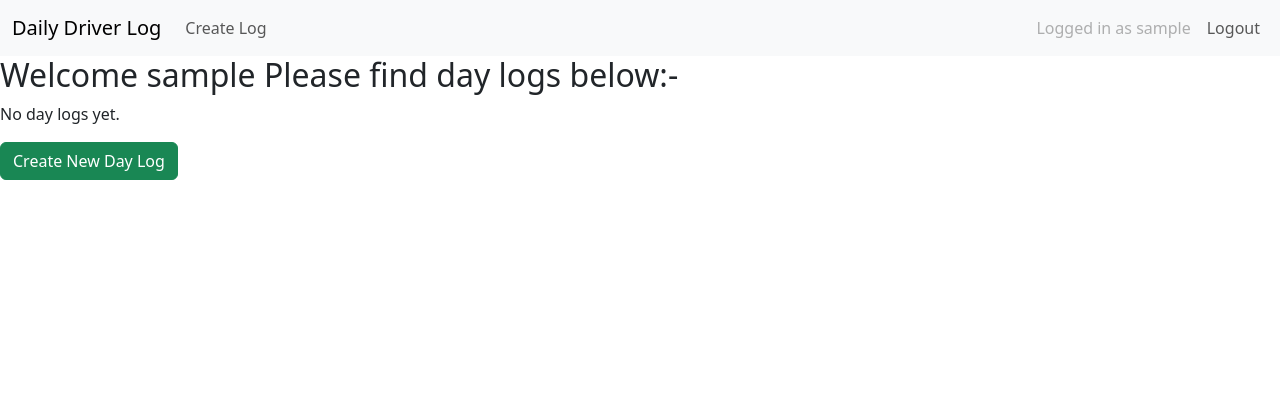
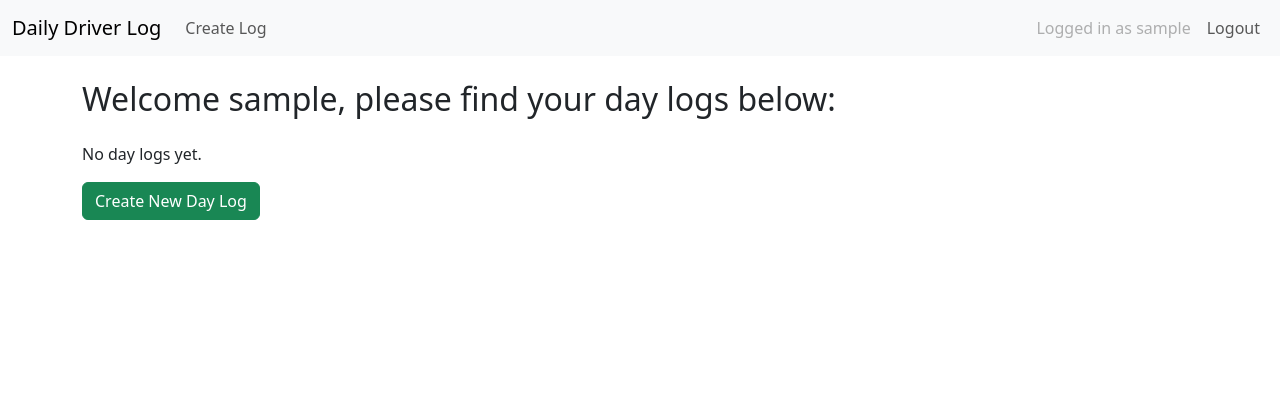
Before and after one commit to TheRealMcCall/daily_driver_log, a Django app: page /dashboard/ in a window 1280 px wide. Shown: the top 420 px of the page. Run offline with Django 5.2, Linux system fonts and the light colour scheme; the visitor is signed in with stand-in values (Sample User, id 1); data that the repository does not hold is empty.

Commit message:
Style: tidied up dashboard to be easier to read and more asethetically pleasing

```diff
--- a/logger/templates/logger/dashboard.html
+++ b/logger/templates/logger/dashboard.html
@@ -1,27 +1,35 @@
 {% extends 'base.html' %}
 
 {% block content %}
-    <h2>Welcome {{ user.username }} Please find day logs below:-</h2>
+  <div class="container mt-4">
+    <h2 class="mb-4">Welcome {{ user.username }}, please find your day logs below:</h2>
+
     {% if daylogs %}
-    <ul>
+      <ul class="list-group mb-4">
         {% for log in daylogs %}
-        <li>
+          <li class="list-group-item d-flex flex-column flex-md-row justify-content-between align-items-md-center">
+            <div>
               <strong>{{ log.start_date }}</strong> —
               {{ log.total_hours_and_minutes.0 }}h {{ log.total_hours_and_minutes.1 }}m driven —
               {% if log.over_daily_limit %}
-            <span style="color:red;">Over Limit!</span>
+                <span class="text-danger fw-bold">Over Limit!</span>
               {% else %}
-            Within Limit
+                <span class="text-success">Within Limit</span>
               {% endif %}
-          —
-          <a href="{% url 'day_summary' log.id %}">View Summary</a>
-           <a href="{% url 'delete_daylog' log.id %}" class="text-danger" onclick="return confirm('Are you sure you want to delete this log?');">Delete</a>
-          <a href="{% url 'edit_daylog' log.id %}">Edit</a>
+            </div>
+            <div class="mt-2 mt-md-0">
+              <a href="{% url 'day_summary' log.id %}" class="btn btn-outline-primary btn-sm me-2">View</a>
+              <a href="{% url 'edit_daylog' log.id %}" class="btn btn-outline-secondary btn-sm me-2">Edit</a>
+              <a href="{% url 'delete_daylog' log.id %}" class="btn btn-outline-danger btn-sm"
+                 onclick="return confirm('Are you sure you want to delete this log?');">Delete</a>
+            </div>
           </li>
         {% endfor %}
       </ul>
     {% else %}
       <p>No day logs yet.</p>
     {% endif %}
-<a href="{% url 'create_daylog' %}" class="btn btn-success mb-3">Create New Day Log</a>
+
+    <a href="{% url 'create_daylog' %}" class="btn btn-success">Create New Day Log</a>
+  </div>
 {% endblock %}
```
Lines whose indentation alone changed are shown as unchanged.
